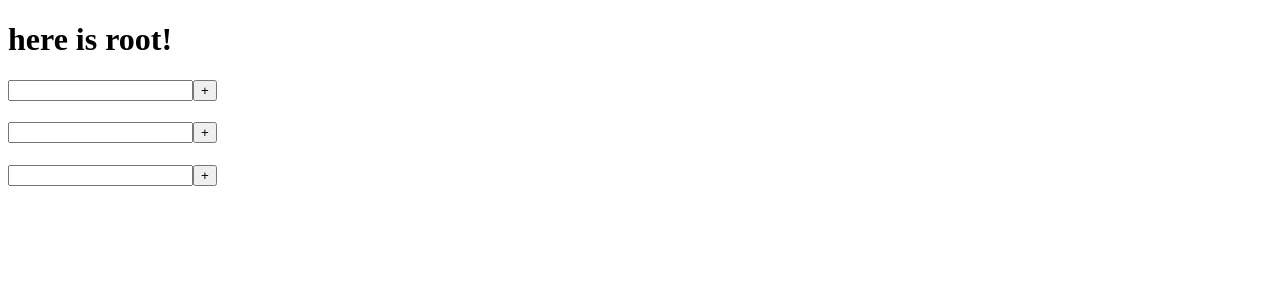
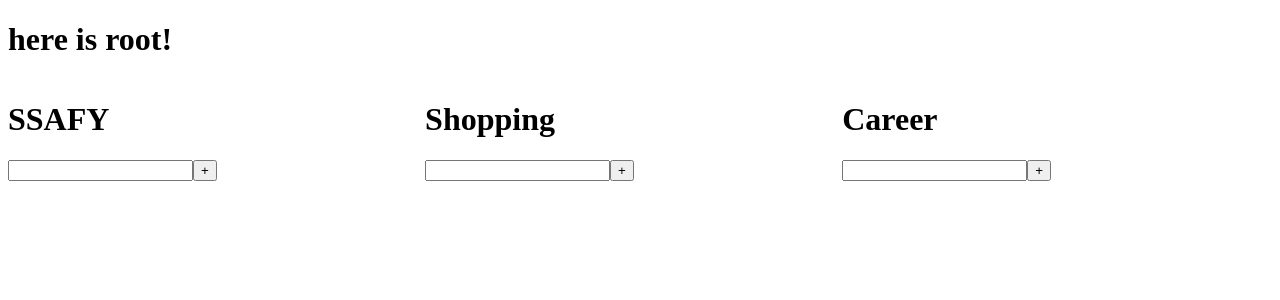
Before and after one commit to myeonghan-nim/vue-study-webpack, a Vue app: page / in a window 1280 px wide. Shown: the top 300 px of the page. Built offline with nearby package versions, Linux system fonts and the light colour scheme; the HTML template or start-up script is replaced by a standard one.

Commit message:
Add: css loading

```diff
--- a/package.json
+++ b/package.json
@@ -13,7 +13,9 @@
     "vue": "^2.6.10"
   },
   "devDependencies": {
+    "css-loader": "^3.2.0",
     "vue-loader": "^15.7.2",
+    "vue-style-loader": "^4.1.2",
     "vue-template-compiler": "^2.6.10",
     "webpack": "^4.41.2",
     "webpack-cli": "^3.3.10"
--- a/src/App.vue
+++ b/src/App.vue
@@ -3,17 +3,20 @@
 
     <h1>here is root!</h1>
 
-    <todo-list></todo-list>
-    <todo-list></todo-list>
-    <todo-list></todo-list>
+    <!-- 3. use loaded component -->
+    <todo-list category="SSAFY"></todo-list>
+    <TodoList category="Shopping"/>
+    <todo-list category="Career"></todo-list>
 
   </div>
 </template>
 
 <script>
+// 1. load component
 import TodoList from './components/TodoList.vue'
 
 export default {
+  // 2. add component
   components: {
     TodoList,
   }
--- a/src/components/TodoList.vue
+++ b/src/components/TodoList.vue
@@ -47,5 +47,8 @@
 </script>
 
 <style>
-
+  .todo-list {
+    display: inline-block;
+    width: 33%;
+  }
 </style>
--- a/webpack.config.js
+++ b/webpack.config.js
@@ -15,6 +15,10 @@
       {
         test: /\.vue$/,
         use: 'vue-loader'
+      },
+      {
+        test: /\.css$/,
+        use: ['vue-style-loader', 'css-loader']
       }
     ]
   },
```
Also changed, not shown: 1 other file (tests, documents, lock files or other folders).
